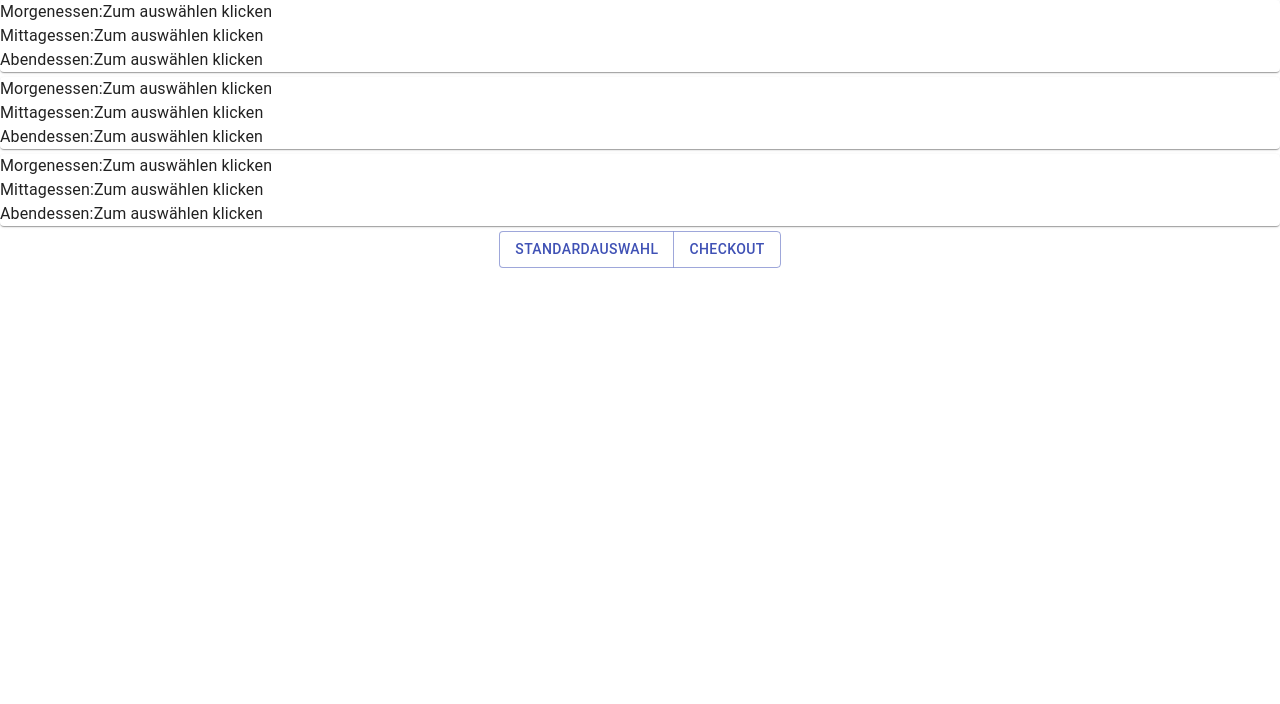
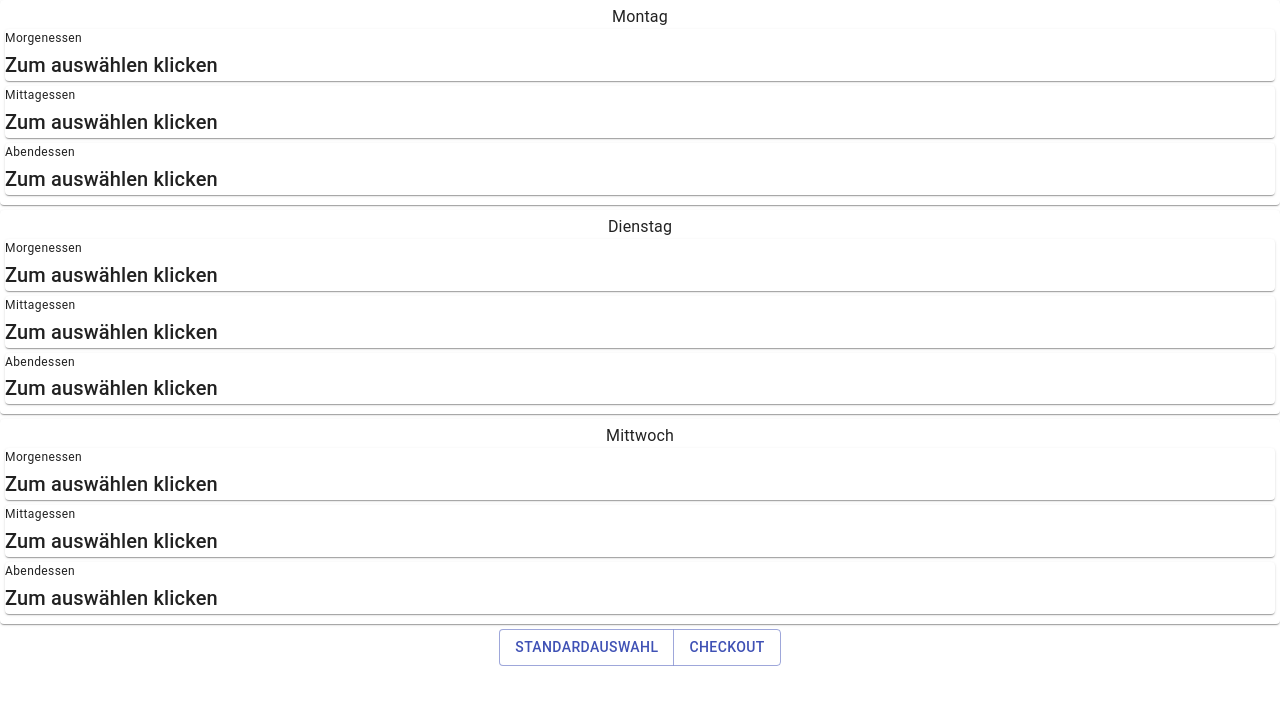
Before and after one commit to marcosteiner/planeat, a React (Create React App) app in the folder frontend/planeat/: page / in a window 1280 px wide. Shown: the top 704 px of the page. Built offline with nearby package versions, Linux system fonts and the light colour scheme.

Commit message:
Adjustments to day component

```diff
--- a/frontend/planeat/src/components/order/planning/DayComponent.tsx
+++ b/frontend/planeat/src/components/order/planning/DayComponent.tsx
@@ -1,13 +1,17 @@
 import React from 'react';
 import {DayModel} from "../../../models/DayModel";
-import {Box, Card, makeStyles, Typography} from "@material-ui/core";
+import {Box, Card, makeStyles, Paper, Typography} from "@material-ui/core";
 import {DishModel} from "../../../models/DishModel";
 import {useHistory} from "react-router-dom";
 
 const useStyles = makeStyles({
   dayCard: {
     marginBottom: '5px',
+    padding: '5px'
   },
+  mealPaper: {
+    marginBottom: '5px'
+  }
 });
 
 export default function DayComponent(props: {day: DayModel}) {
@@ -15,9 +19,10 @@ export default function DayComponent(props: {day: DayModel}) {
   let day = props.day
   return <>
     <Card className={classes.dayCard}>
-      <Meal mealName={"Morgenessen:"} dish={day.breakfast}/>
-      <Meal mealName={"Mittagessen:"} dish={day.lunch}/>
-      <Meal mealName={"Abendessen:"} dish={day.dinner}/>
+      <Typography>{day.name}</Typography>
+      <Meal mealName={"Morgenessen"} dish={day.breakfast}/>
+      <Meal mealName={"Mittagessen"} dish={day.lunch}/>
+      <Meal mealName={"Abendessen"} dish={day.dinner}/>
     </Card>
   </>
 }
@@ -27,8 +32,11 @@ function Meal(props: {mealName: string, dish: DishModel}) {
   const handleClick = () => history.push('/dishes');
   let dish = props.dish;
   let mealName = props.mealName;
-  return <Box display="flex" flexDirection="row" flexWrap="nowrap">
-    <Typography>{mealName}</Typography>
-    <Typography onClick={handleClick}>{dish.name}</Typography>
-  </Box>;
+  const classes = useStyles();
+  return <Paper elevation={1} className={classes.mealPaper} onClick={handleClick} >
+    <Box display="flex" flexDirection="column" alignItems="flex-start">
+      <Typography variant="caption">{mealName}</Typography>
+      <Typography variant="h6">{dish.name}</Typography>
+    </Box>
+  </Paper>;
 }
--- a/frontend/planeat/src/components/order/planning/DayListComponent.tsx
+++ b/frontend/planeat/src/components/order/planning/DayListComponent.tsx
@@ -6,7 +6,7 @@ import {DishModel} from "../../../models/DishModel";
 export default function DayListComponent() {
   let monday = new DayModel("Montag", new Date(), DishModel.createEmptyDish(), DishModel.createEmptyDish(), DishModel.createEmptyDish())
   let tuesday = new DayModel("Dienstag", new Date(), DishModel.createEmptyDish(), DishModel.createEmptyDish(), DishModel.createEmptyDish())
-  let wendesday = new DayModel("Mittag", new Date(), DishModel.createEmptyDish(), DishModel.createEmptyDish(), DishModel.createEmptyDish())
+  let wendesday = new DayModel("Mittwoch", new Date(), DishModel.createEmptyDish(), DishModel.createEmptyDish(), DishModel.createEmptyDish())
   return (<div>
     <DayComponent day={monday}/>
     <DayComponent day={tuesday}/>
```
